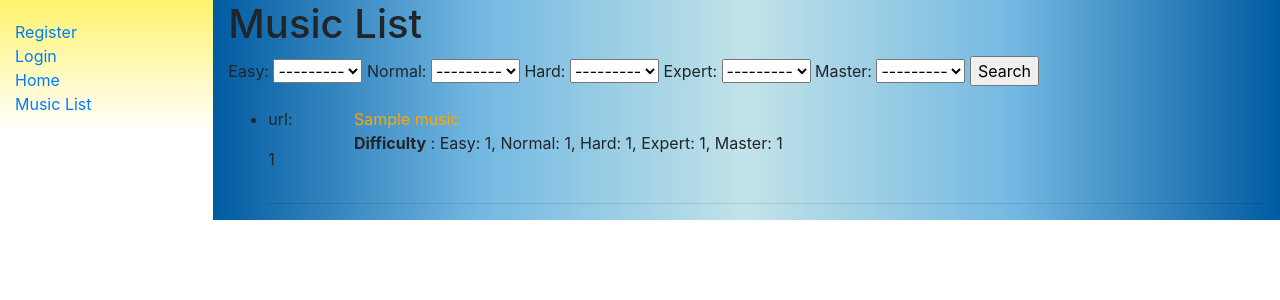
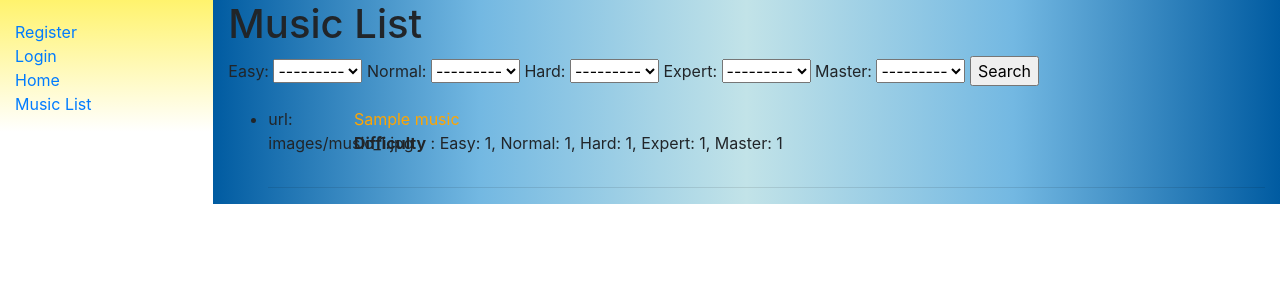
Before and after one commit to Tinky1224/sekai, a Django app: page /catalog/musics/ in a window 1280 px wide. Shown: the top 300 px of the page. Run offline with Django 4.2, Linux system fonts and the light colour scheme; tables that the repository leaves empty hold one stand-in row (values such as "Sample post"); some libraries are stand-ins or nearby versions.

Commit message:
add images

```diff
--- a/catalog/templates/catalog/music_list.html
+++ b/catalog/templates/catalog/music_list.html
@@ -26,9 +26,8 @@
             {% load static %}
             <div class="row">
                 <div class="col-1">
-                    {% with 'images/music_'|add:music.num|stringformat:"s" as img_url %}
-                        <p>url: {{ img_url }}</p>
-                        <p>{{ music.num }}</p>
+                    {% with music.num|stringformat:"s" as num %}
+                        <p>url: {{ 'images/music_'|add:num|add:'.jpg' }}</p>
                     {% endwith %}
                 </div>
                 <div class="col">
```
